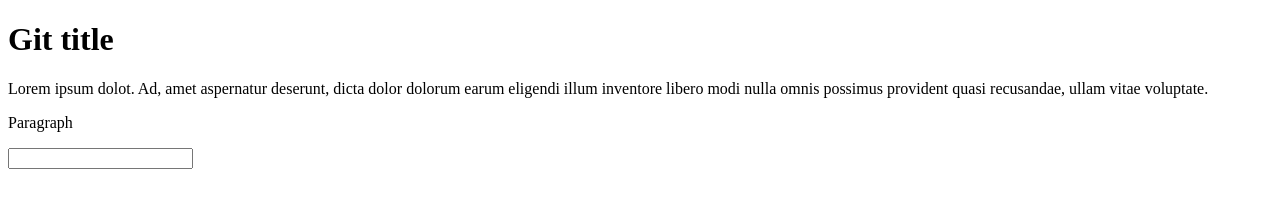
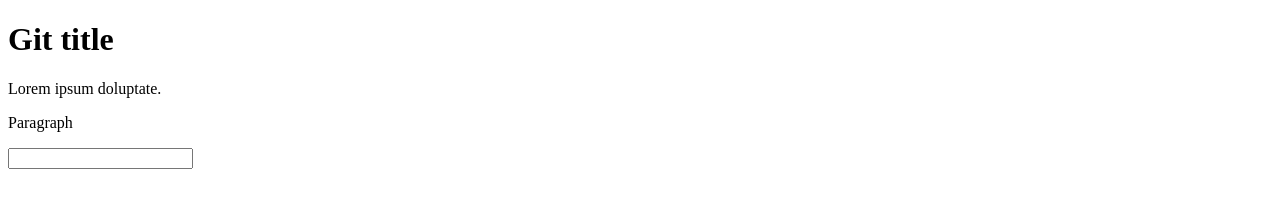
Before and after one commit to kovalskiydmitriy/git-l, a website: page app/index.html in a window 1280 px wide. Drawn offline with nearby package versions, Linux system fonts and the light colour scheme.

Commit message:
Update index.html

```diff
--- a/app/index.html
+++ b/app/index.html
@@ -10,7 +10,7 @@
 </head>
 <body>
     <h1>Git title</h1>
-    <p>Lorem ipsum dolot. Ad, amet aspernatur deserunt, dicta dolor dolorum earum eligendi illum inventore libero modi nulla omnis possimus provident quasi recusandae, ullam vitae voluptate.</p>
+    <p>Lorem ipsum doluptate.</p>
     <p>Paragraph</p>
     <form>
         <input type="text">
```
